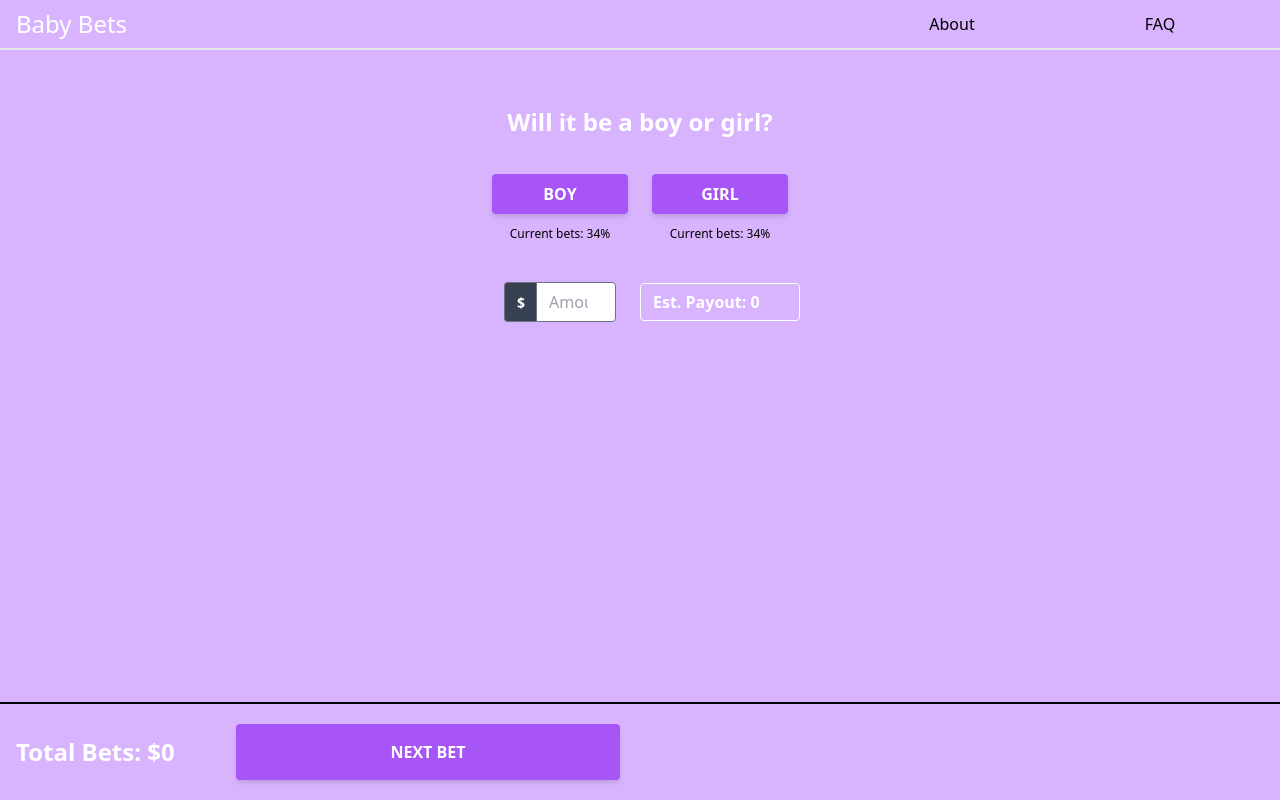
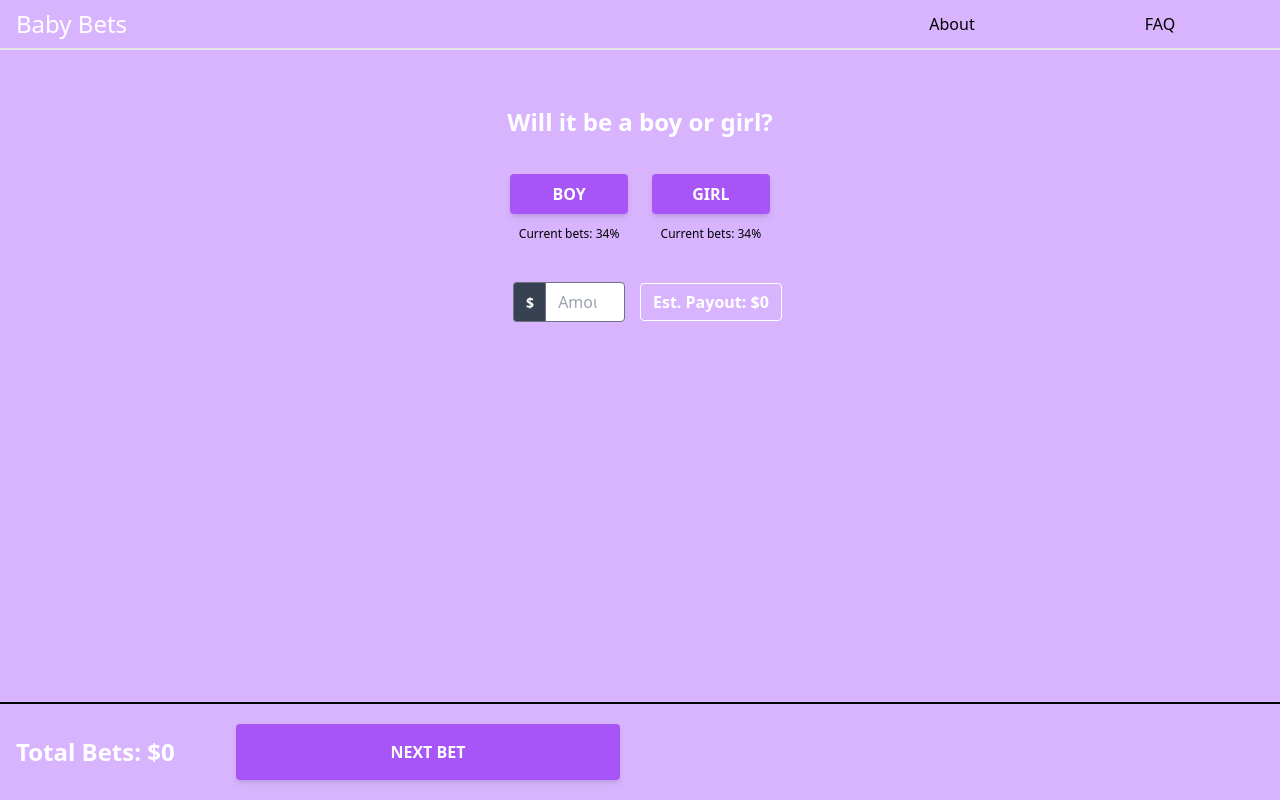
Before and after one commit to alexaylwin/baby-bets, a React (Create React App) app: page / in a window 1280 px wide. Built offline with nearby package versions, Linux system fonts and the light colour scheme; no server answers.

Commit message:
Add currency indicator to payout

```diff
--- a/src/components/bet-tile.tsx
+++ b/src/components/bet-tile.tsx
@@ -72,10 +72,11 @@ export const BetTile = (props: {
           ></input>
         </div>
         <span
-          className="w-40 mp-10
-        border border-solid border-white rounded px-3 py-1.5 text-white font-bold"
+          className="w-42 mp-10
+        border border-solid border-white rounded
+        px-3 py-1.5 text-white font-bold"
         >
-          Est. Payout:{" "}
+          Est. Payout: $
           {calcEstimatedPayout(
             selectedAmount,
             options[selectedOption]?.name,
```
